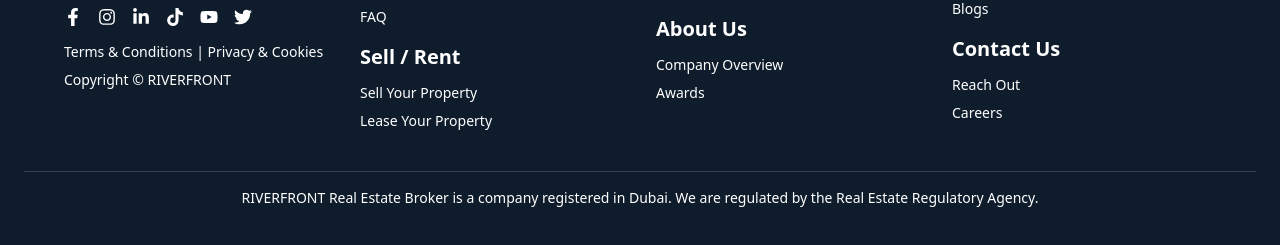
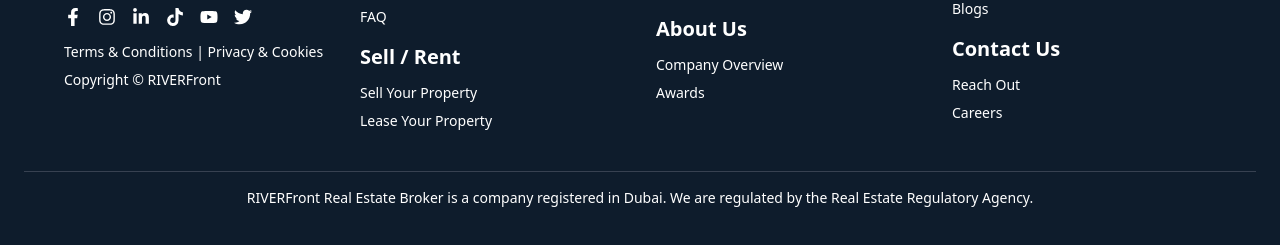
Before and after one commit to Chandan2812/riverfront, a React (Vite) app: page / in a window 1280 px wide. Shown: the part 4323-4568 px from the top of the page. Built offline with nearby package versions, Linux system fonts and the light colour scheme.

Commit message:
updated riverfront in footer

```diff
--- a/src/components/footer.tsx
+++ b/src/components/footer.tsx
@@ -102,7 +102,7 @@ const Footer = () => {
               Privacy & Cookies
             </a>
           </p>
-          <p className="text-sm mt-2 md:block hidden">Copyright © RIVERFRONT</p>
+          <p className="text-sm mt-2 md:block hidden">Copyright © RIVERFront</p>
         </div>
 
         {/* Mobile View Accordion */}
@@ -274,7 +274,7 @@ const Footer = () => {
       {/* Bottom Text */}
       <div className="md:block hidden text-center text-sm px-12 mt-10 border-t border-gray-700 pt-4">
         <p>
-          RIVERFRONT Real Estate Broker is a company registered in Dubai. We are
+          RIVERFront Real Estate Broker is a company registered in Dubai. We are
           regulated by the Real Estate Regulatory Agency.
         </p>
       </div>
@@ -286,7 +286,7 @@ const Footer = () => {
         <a href="#" className="hover:underline">
           Privacy & Cookies
         </a>
-        <p className="text-sm mt-2">Copyright © RIVERFRONT</p>
+        <p className="text-sm mt-2">Copyright © RIVERFront</p>
       </div>
     </footer>
   );
```
